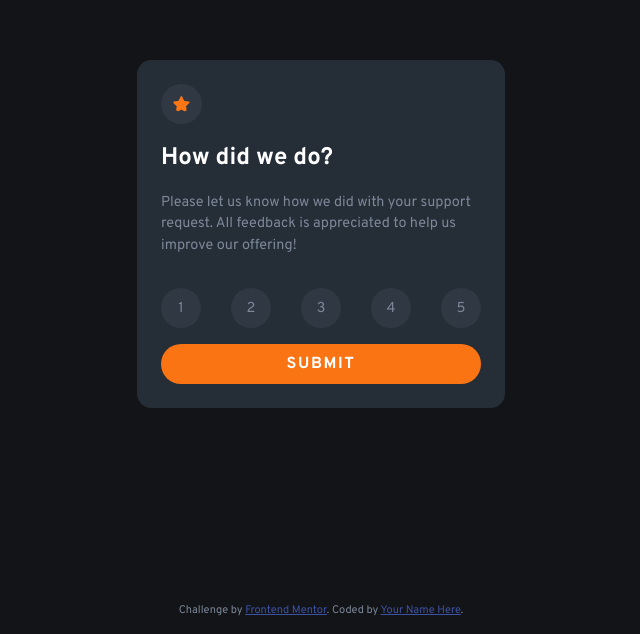
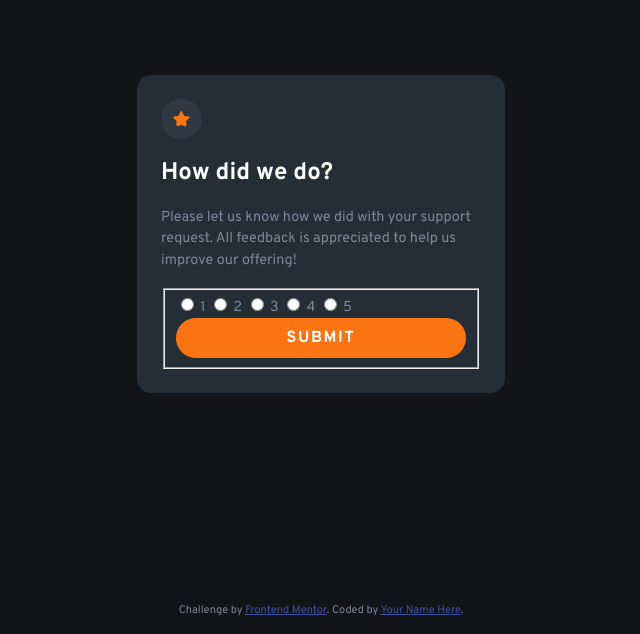
Before and after one commit to DeivissonLisboa/frontend-mentor-interactive-rating-component, a plain HTML site: page index.html in a window 1280 px wide. Shown: the part 166-800 px from the top of the page, without its empty margins (319-959 px from the left). Drawn offline with Linux system fonts and the light colour scheme.

Commit message:
Rewrite ratings div to fieldset and form

```diff
--- a/index.html
+++ b/index.html
@@ -42,15 +42,27 @@
           is appreciated to help us improve our offering!
         </p>
 
-        <div class="ratings">
-          <button>1</button>
-          <button>2</button>
-          <button>3</button>
-          <button>4</button>
-          <button>5</button>
-        </div>
+        <fieldset>
+          <legend data-status="hidden">Ratings</legend>
+          <form action="">
+            <input type="radio" name="1" id="radio1" />
+            <label for="1">1</label>
 
-        <button class="submit-btn">Submit</button>
+            <input type="radio" name="2" id="radio2" />
+            <label for="2">2</label>
+
+            <input type="radio" name="3" id="radio3" />
+            <label for="3">3</label>
+
+            <input type="radio" name="4" id="radio4" />
+            <label for="4">4</label>
+
+            <input type="radio" name="5" id="radio5" />
+            <label for="5">5</label>
+
+            <button type="submit" class="submit-btn">Submit</button>
+          </form>
+        </fieldset>
       </div>
       <!-- Rating state end -->
 
```
